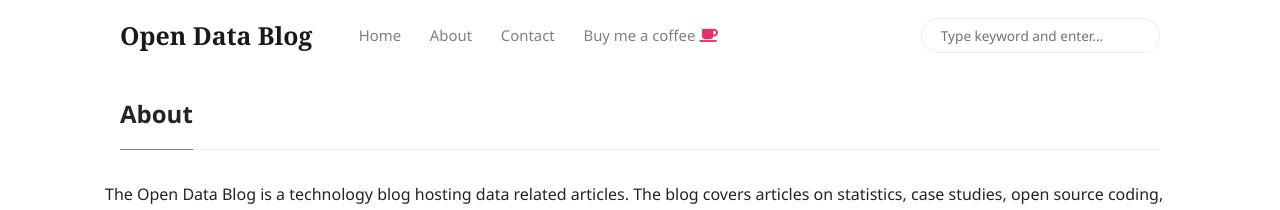
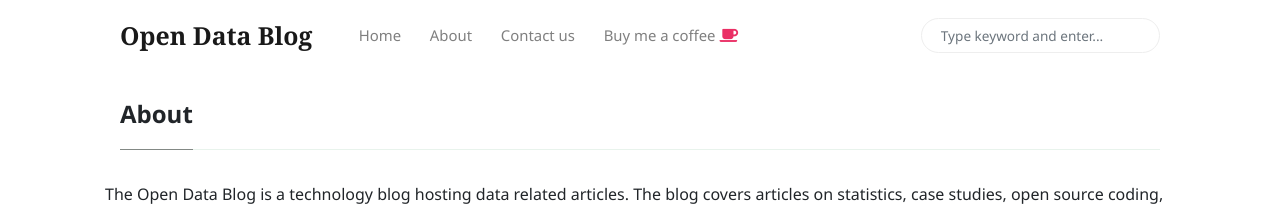
Before and after one commit to victorjohnsonk/victorjohnsonblog.github.io, a Jekyll site: the page built from _pages/about.html, in a window 1280 px wide. Shown: the top 210 px of the page. Built offline with Jekyll 4.4.1, drawn with Linux system fonts in a browser that asks for light colours; nearby versions of some CDN libraries.

Commit message:
Update menu-header.html

```diff
--- a/_includes/menu-header.html
+++ b/_includes/menu-header.html
@@ -7,7 +7,7 @@
 <a class="nav-link" href="{{site.baseurl}}/about">About</a>
 </li>
 <li class="nav-item">
-<a class="nav-link" href="{{site.baseurl}}/contact-us">Contact</a>
+<a class="nav-link" href="{{site.baseurl}}/contact-us">Contact us</a>
 </li>
 <li class="nav-item">
 <a target="_blank" class="nav-link" href="mailto:mail.opendatablog@gmail.com">Buy me a coffee <i class="fa fa-coffee text-danger"></i></a>
```
